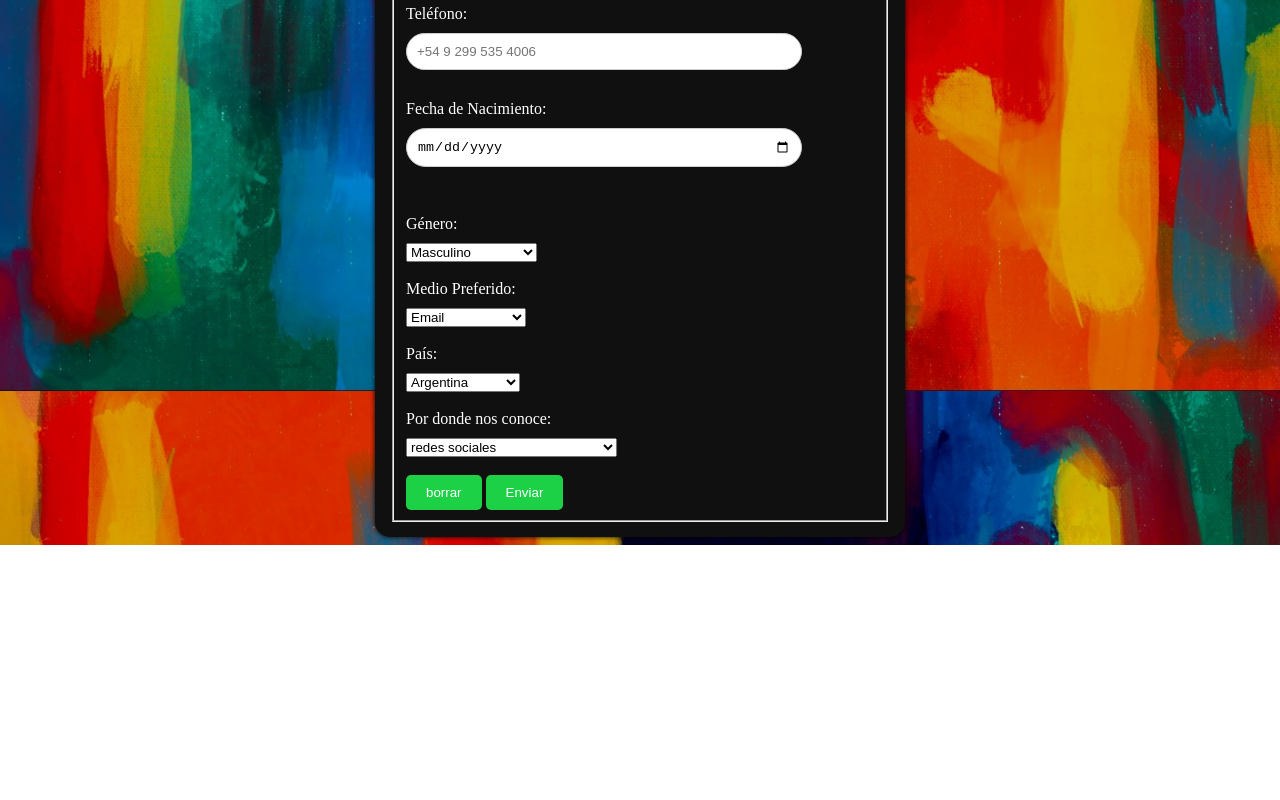
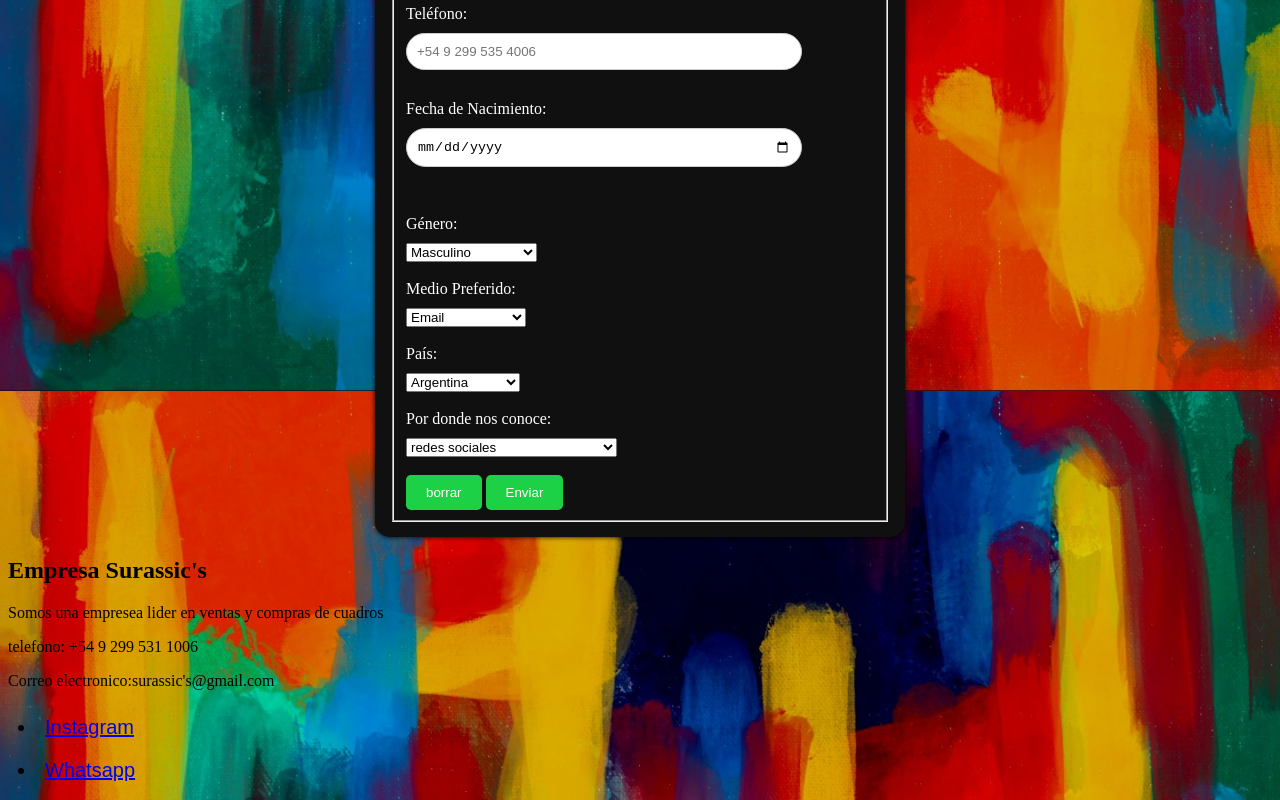
Before and after one commit to BrunoMarttin/Surassic, a plain HTML site: page consultas/indexconsultas.html in a window 1280 px wide. Shown: the part 409-1209 px from the top of the page. Before the commit the page ends 954 px from the top, so only its background shows below. Drawn offline with Linux system fonts and the light colour scheme; a web font is replaced by a local one.

Commit message:
agregandoo

```diff
--- a/consultas/indexconsultas.html
+++ b/consultas/indexconsultas.html
@@ -140,5 +140,31 @@
         </fieldset>
     </div>
 </form>
+
+<footer>
+    <div class="container">
+        <div class="row">
+            <div class="colm">
+            <!--info de la empre-->
+            <h2>Empresa Surassic's</h2>
+            <p>Somos una empresea lider en ventas y compras de cuadros</p>
+            <p>telefono: +54 9 299 531 1006</p>
+            <p>Correo electronico:surassic's@gmail.com</p>
+            </div>
+            <div class="colm">
+                <li class="listasdelabarradenavegacion">
+                    <a href="https://www.instagram.com/surassic/">Instagram</a>
+                </li>
+                <li class="listasdelabarradenavegacion">
+                    <a href="https://wa.me/qr/3CGBJ2RSVK3XJ1">Whatsapp</a>
+                </li>
+
+            </div>
+
+        </div>
+    </div>
+</footer>
+
+
 </body>
 </html>
```
Also changed, not shown: css/style.css (+11 -0 lines), sobrenosotros/sobrenosotros.html (+3 -0 lines).
